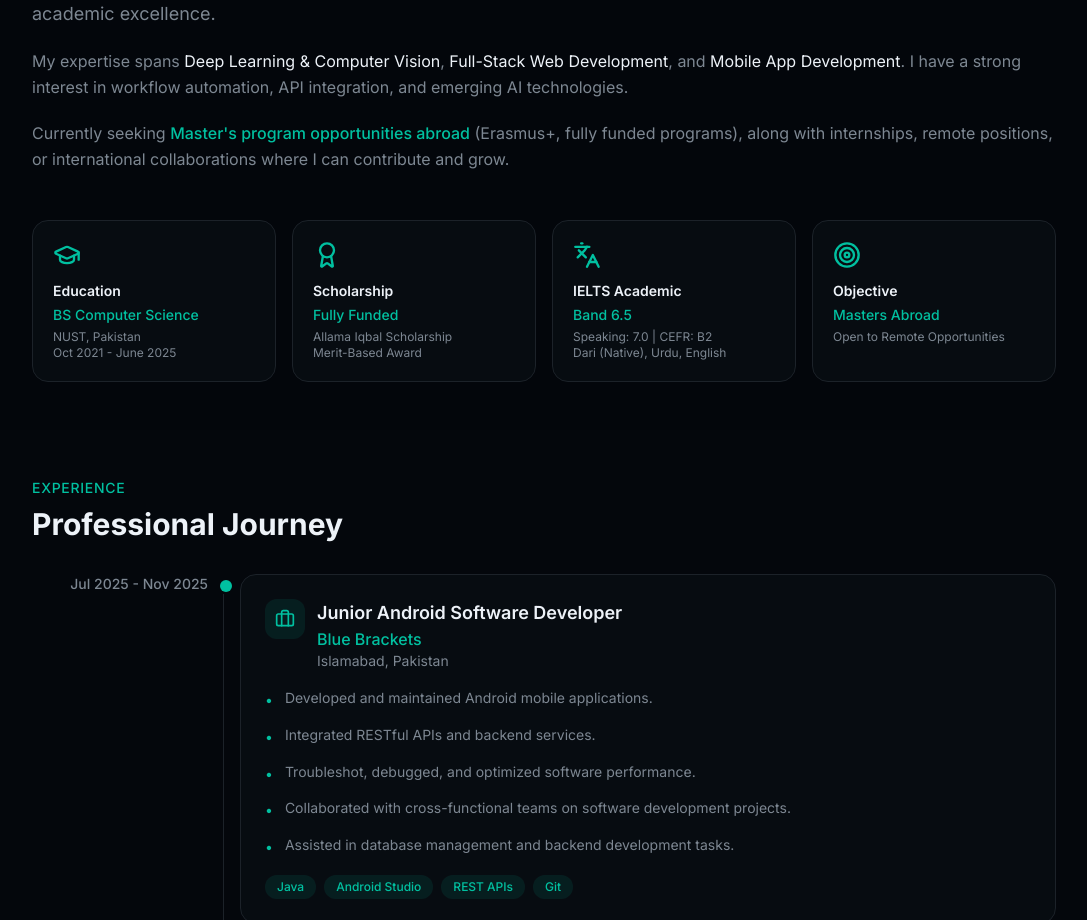
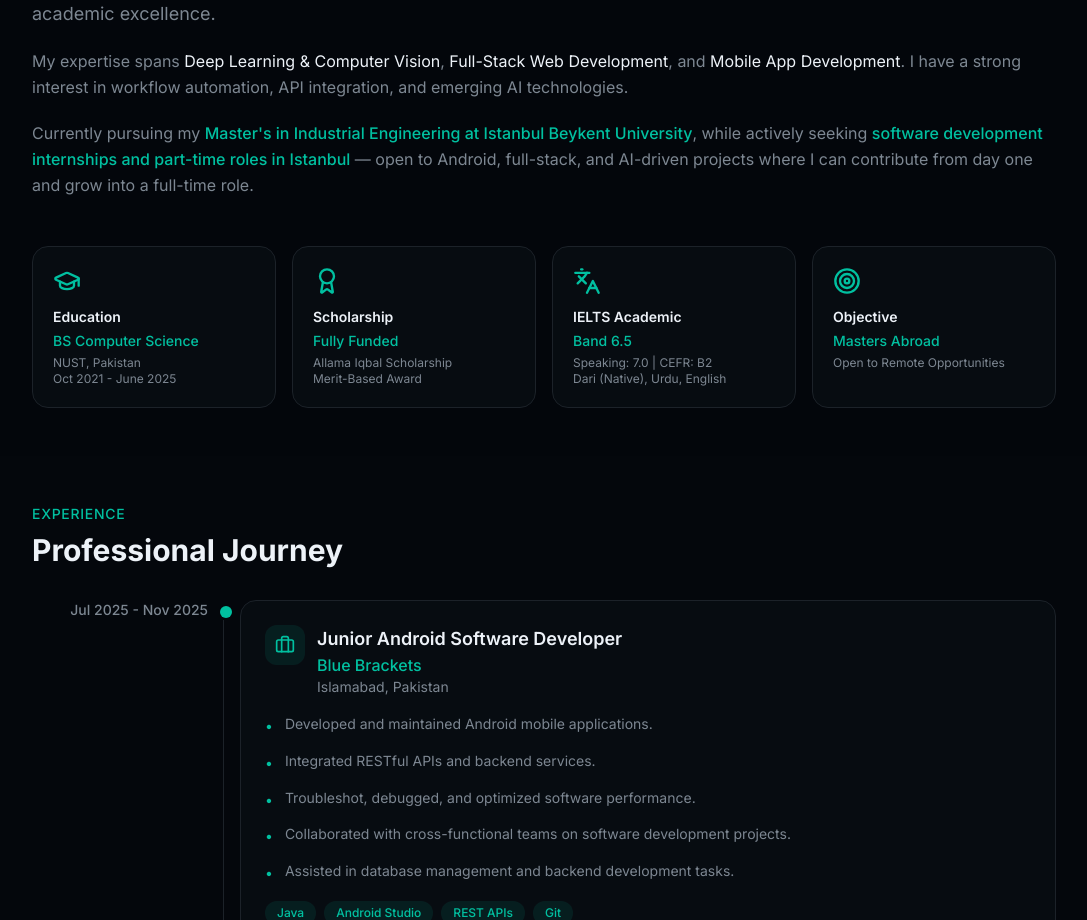
Before and after one commit to taosiq/muhammad-taosiq-portfolio, a Next.js app: page / in a window 1280 px wide. Shown: the part 1000-1920 px from the top of the page, without its empty margins (96-1183 px from the left). Built offline with nearby package versions, Linux system fonts and the light colour scheme.

Commit message:
Revise about section for current education and roles
Updated personal information to reflect current academic pursuits and internship search.

```diff
--- a/components/about.tsx
+++ b/components/about.tsx
@@ -79,10 +79,11 @@ export function About() {
           </p>
 
           <p className="text-pretty">
-            Currently seeking{" "}
-            <span className="text-primary font-medium">Master&apos;s program opportunities abroad</span>{" "}
-            (Erasmus+, fully funded programs), along with internships, remote positions,
-            or international collaborations where I can contribute and grow.
+            Currently pursuing my{" "}
+            <span className="text-primary font-medium">Master&apos;s in Industrial Engineering at Istanbul Beykent University</span>
+            , while actively seeking{" "}
+            <span className="text-primary font-medium">software development internships and part-time roles in Istanbul</span>
+            {" "}— open to Android, full-stack, and AI-driven projects where I can contribute from day one and grow into a full-time role.
           </p>
         </div>
 
```
